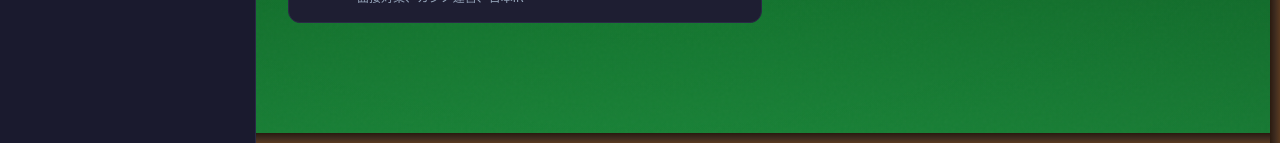
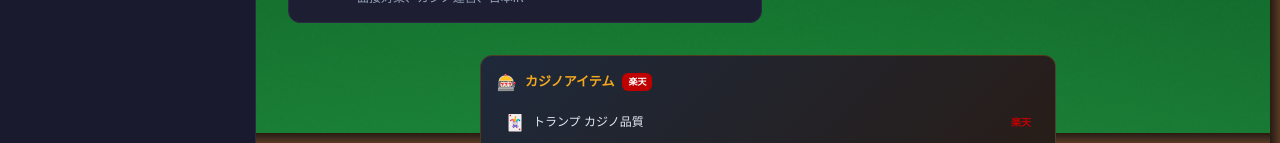
Before and after one commit to RintaroMatsumoto/casino-callege, a React (Vite) app: page / in a window 1280 px wide. Shown: the part 657-800 px from the top of the page. Built offline with nearby package versions, Linux system fonts and the light colour scheme; no server answers.

Commit message:
feat: add Rakuten affiliate links for casino items (tra- chips, shoe, roulette)

```diff
--- /dev/null
+++ b/src/components/CasinoAffiliate.tsx
@@ -0,0 +1,48 @@
+const AFFILIATE_ID = import.meta.env.VITE_RAKUTEN_AFFILIATE_ID || '55d46e53.7c1b9418.55d46e54.7a24e32b'
+const aff = (url: string) => `https://hb.afl.rakuten.co.jp/hgc/${AFFILIATE_ID}/?pc=${encodeURIComponent(url)}`
+
+const ITEMS = [
+  { emoji: '🃏', label: 'トランプ カジノ品質', url: 'https://search.rakuten.co.jp/search/mall/トランプ+カジノ+プロフェッショナル/' },
+  { emoji: '🎰', label: 'ポーカーチップセット', url: 'https://search.rakuten.co.jp/search/mall/ポーカーチップ+セット+重り/' },
+  { emoji: '🎴', label: 'カードシュー（ディーラー用）', url: 'https://search.rakuten.co.jp/search/mall/カードシュー+ディーラー/' },
+  { emoji: '📚', label: 'カジノ数学・確率の本', url: 'https://search.rakuten.co.jp/search/mall/カジノ+数学+確率+本/' },
+  { emoji: '🎲', label: 'ルーレットゲーム', url: 'https://search.rakuten.co.jp/search/mall/ルーレット+ゲーム+おもちゃ/' },
+]
+
+export default function CasinoAffiliate() {
+  return (
+    <div style={{
+      background: 'linear-gradient(135deg, #1e293b, #2a1a0f)',
+      border: '1px solid #f4a81d33',
+      borderRadius: 12,
+      padding: '14px 16px',
+    }}>
+      <div style={{ display: 'flex', alignItems: 'center', gap: 8, marginBottom: 10 }}>
+        <span style={{ fontSize: 16 }}>🎰</span>
+        <span style={{ fontSize: 13, fontWeight: 700, color: '#f4a81d' }}>カジノアイテム</span>
+        <span style={{
+          background: '#bf0000', color: '#fff', fontSize: 9, fontWeight: 700,
+          padding: '1px 6px', borderRadius: 6, lineHeight: '16px',
+        }}>楽天</span>
+      </div>
+      <div style={{ display: 'flex', flexDirection: 'column', gap: 6 }}>
+        {ITEMS.map(item => (
+          <a key={item.label} href={aff(item.url)} target="_blank" rel="noopener noreferrer"
+            style={{
+              display: 'flex', alignItems: 'center', gap: 8,
+              padding: '6px 8px', borderRadius: 8,
+              textDecoration: 'none', color: '#e2e8f0',
+              fontSize: 12, transition: 'background 0.15s',
+            }}
+            onMouseEnter={e => { (e.currentTarget as HTMLElement).style.background = '#ffffff1a' }}
+            onMouseLeave={e => { (e.currentTarget as HTMLElement).style.background = 'transparent' }}
+          >
+            <span style={{ fontSize: 16 }}>{item.emoji}</span>
+            <span style={{ flex: 1 }}>{item.label}</span>
+            <span style={{ fontSize: 10, color: '#bf0000', fontWeight: 700 }}>楽天</span>
+          </a>
+        ))}
+      </div>
+    </div>
+  )
+}
--- a/src/pages/Dashboard.tsx
+++ b/src/pages/Dashboard.tsx
@@ -1,5 +1,6 @@
 import { useNavigate } from 'react-router-dom'
 import { Zap, Gem, TrendingUp, HelpCircle, Home, DollarSign, Layout } from 'lucide-react'
+import CasinoAffiliate from '../components/CasinoAffiliate'
 
 const phases = [
   { id: '0', icon: Home, title: 'Phase 0', subtitle: '基礎', desc: 'カジノの基礎、用語、数学', color: 'from-blue-500 to-cyan-500', lessons: 12, time: '5.5h' },
@@ -50,6 +51,10 @@ export default function Dashboard() {
           </button>
         ))}
       </div>
+
+      <div className="mt-8 max-w-xl mx-auto">
+        <CasinoAffiliate />
+      </div>
     </div>
   )
 }
```
Also changed, not shown: 1 other file (tests, documents, lock files or other folders).
